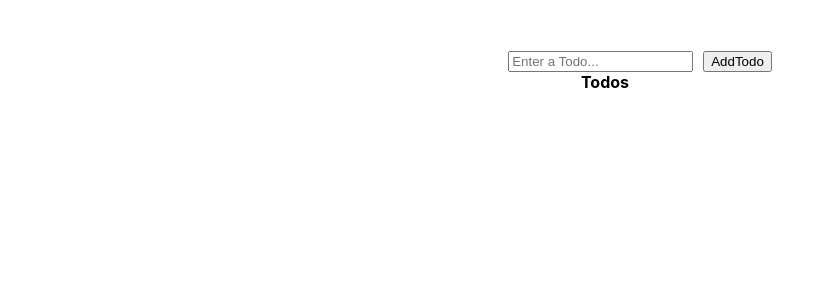
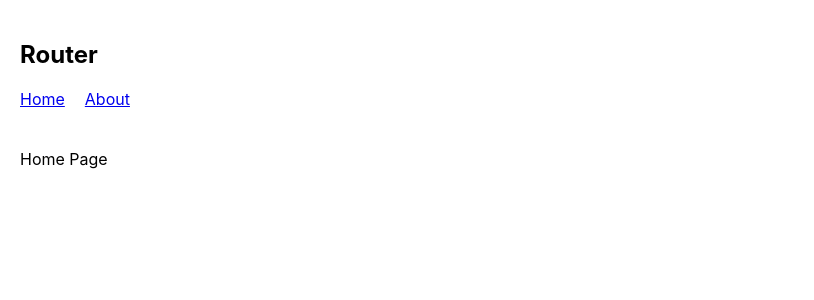
Before and after one commit to ramanath-naik/responsive_design, a React (Create React App) app in the folder responsive-app/: page / in a window 1280 px wide. Shown: the top 300 px of the page, without its empty margins (0-814 px from the left). Built offline with nearby package versions, Linux system fonts and the light colour scheme.

Commit message:
basic react router

```diff
--- a/responsive-app/package.json
+++ b/responsive-app/package.json
@@ -15,6 +15,7 @@
     "react-dom": "^18.2.0",
     "react-icons": "^5.1.0",
     "react-redux": "^9.1.1",
+    "react-router-dom": "^6.23.0",
     "react-scripts": "5.0.1",
     "react-uuid": "^2.0.0",
     "web-vitals": "^2.1.4"
--- a/responsive-app/src/App.js
+++ b/responsive-app/src/App.js
@@ -1,17 +1,29 @@
 import React from "react";
-import ResponsiveButton from "./components/ResponsiveButton";
-import FlexBox1 from "./components/FlexBox1";
-import AddTodo from "./components/AddTodo";
-import Todos from "./components/Todos";
+import { BrowserRouter, Routes, Route, Link, NavLink } from "react-router-dom";
+import Home from "./pages/Home";
+import About from "./pages/About";
 
 function App() {
 
   return (
-    <div style={{marginTop: '50px', textAlign:'center'}}>
-     <AddTodo/>
-     <Todos/>
-    </div>
+    <BrowserRouter >
+    <header style={{padding:'20px'}}>
+      <nav>
+        <h1>Router</h1>
+        <Link to='/'> Home</Link>
+        <NavLink to="/about" style={{paddingLeft:'20px'}}>About</NavLink>
+      </nav>
+    </header>
+    <main style={{padding:'20px'}}>
+      <Routes>
+      <Route path='/' element={<Home/>}/>
+        <Route path='/about' element={<About/>}/>
+      </Routes>
+    </main>
+    </BrowserRouter>
+
   );
 }
+//we can add additional css to navlink but not for the normal link. use of navlink is recommended.
 
 export default App;
--- /dev/null
+++ b/responsive-app/src/pages/About.js
@@ -0,0 +1,7 @@
+import React from 'react'
+
+export default function About() {
+  return (
+    <div>About page</div>
+  )
+}
--- /dev/null
+++ b/responsive-app/src/pages/Home.js
@@ -0,0 +1,7 @@
+import React from 'react'
+
+export default function Home() {
+  return (
+    <div>Home Page</div>
+  )
+}
```
